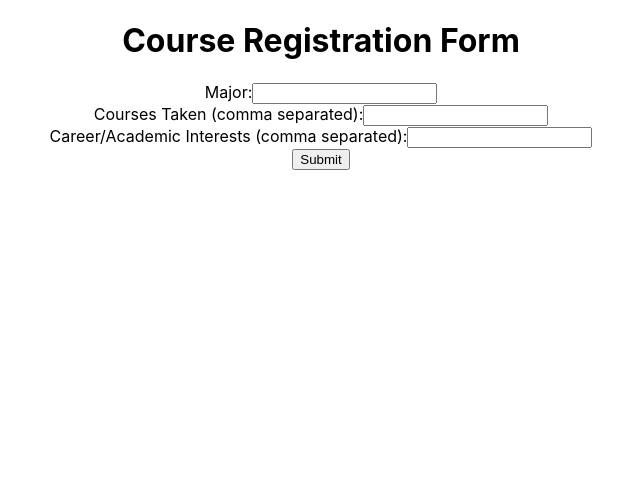
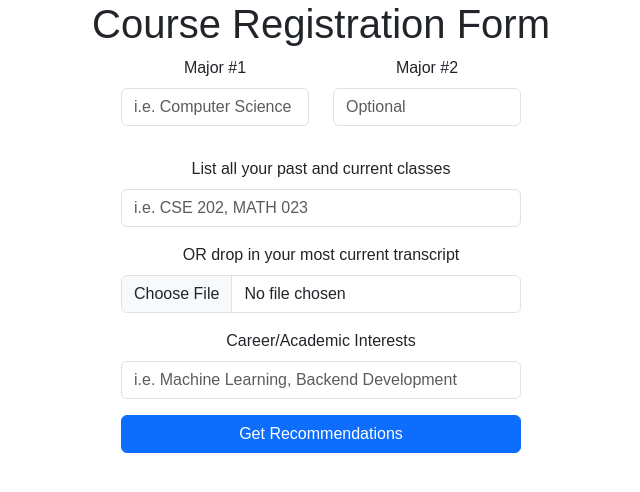
Before and after one commit to Azko327/classify, a React (Create React App) app in the folder my-app/: page / in a window 1280 px wide. Shown: the top 492 px of the page, without its empty margins (319-959 px from the left). Built offline with nearby package versions, Linux system fonts and the light colour scheme.

Commit message:
reg form layout

```diff
--- a/my-app/package.json
+++ b/my-app/package.json
@@ -9,9 +9,11 @@
     "@testing-library/user-event": "^13.5.0",
     "aws-sdk": "^2.1691.0",
     "axios": "^1.7.7",
+    "bootstrap": "^5.3.3",
     "dotenv": "^16.4.5",
     "firebase": "^10.14.1",
     "react": "^18.3.1",
+    "react-bootstrap": "^2.10.5",
     "react-dom": "^18.3.1",
     "react-scripts": "5.0.1",
     "web-vitals": "^2.1.4"
--- a/my-app/src/App.css
+++ b/my-app/src/App.css
@@ -1,38 +1,46 @@
 .App {
   text-align: center;
+  font-family: Arial, sans-serif;
 }
 
-.App-logo {
-  height: 40vmin;
-  pointer-events: none;
+.navbar {
+  display: flex;
+  justify-content: space-between;
+  padding: 10px;
+  background-color: #f1f1f1;
 }
 
-@media (prefers-reduced-motion: no-preference) {
-  .App-logo {
-    animation: App-logo-spin infinite 20s linear;
-  }
+.navbar-logo img {
+  width: 100px;
 }
 
-.App-header {
-  background-color: #282c34;
-  min-height: 100vh;
+.logout-button {
+  background-color: #ff6b6b;
+  color: white;
+  border: none;
+  padding: 10px 20px;
+  cursor: pointer;
+}
+
+.form-container {
+  margin: 20px;
+}
+
+form {
   display: flex;
   flex-direction: column;
-  align-items: center;
-  justify-content: center;
-  font-size: calc(10px + 2vmin);
-  color: white;
+  width: 400px;
+  margin: 0 auto;
 }
 
-.App-link {
-  color: #61dafb;
+form div {
+  margin-bottom: 15px;
 }
 
-@keyframes App-logo-spin {
-  from {
-    transform: rotate(0deg);
-  }
-  to {
-    transform: rotate(360deg);
-  }
+button {
+  background-color: #4CAF50;
+  color: white;
+  padding: 10px 20px;
+  border: none;
+  cursor: pointer;
 }
--- a/my-app/src/App.js
+++ b/my-app/src/App.js
@@ -1,5 +1,6 @@
 // src/App.js
 import React from 'react';
+import 'bootstrap/dist/css/bootstrap.min.css';
 import './App.css';
 import UserForm from './UserForm'; // Import the form
 
--- a/my-app/src/UserForm.js
+++ b/my-app/src/UserForm.js
@@ -1,4 +1,5 @@
 import React, { useState } from 'react';
+import { Form, Button, Row, Col } from 'react-bootstrap';
 import { db } from './firebaseConfig'; // Import Firestore config
 import { doc, setDoc } from 'firebase/firestore'; // Firestore functions
 
@@ -33,39 +34,60 @@ const UserForm = () => {
   };
 
   return (
-    <form onSubmit={handleSubmit}>
-      <div>
-        <label>Major:</label>
-        <input
-          type="text"
-          value={major}
-          onChange={(e) => setMajor(e.target.value)}
-          required
-        />
-      </div>
+    <Form onSubmit={handleSubmit}>
+      <Row className="mb-3">
+        <Form.Group as={Col}>
+          <Form.Label>Major #1</Form.Label>
+          <Form.Control
+            type="text"
+            value={major}
+            onChange={(e) => setMajor(e.target.value)}
+            required
+            placeholder="i.e. Computer Science"
+          />
+        </Form.Group>
 
-      <div>
-        <label>Courses Taken (comma separated):</label>
-        <input
+        <Form.Group as={Col}>
+          <Form.Label>Major #2</Form.Label>
+          <Form.Control
+            type="text"
+            placeholder="Optional"
+          />
+        </Form.Group>
+      </Row>
+
+      <Form.Group className="mb-3">
+        <Form.Label>List all your past and current classes</Form.Label>
+        <Form.Control
           type="text"
           value={coursesTaken}
           onChange={(e) => setCoursesTaken(e.target.value)}
           required
+          placeholder="i.e. CSE 202, MATH 023"
         />
-      </div>
+      </Form.Group>
 
-      <div>
-        <label>Career/Academic Interests (comma separated):</label>
-        <input
+      <Form.Group className="mb-3">
+        <Form.Label>OR drop in your most current transcript</Form.Label>
+        <Form.Control type="file" />
+      </Form.Group>
+
+      <Form.Group className="mb-3">
+        <Form.Label>Career/Academic Interests</Form.Label>
+        <Form.Control
           type="text"
           value={academicInterests}
           onChange={(e) => setAcademicInterests(e.target.value)}
           required
+          placeholder="i.e. Machine Learning, Backend Development"
         />
-      </div>
+      </Form.Group>
 
-      <button type="submit">Submit</button>
-    </form>
+      <Button variant="primary" type="submit">
+        Get Recommendations
+      </Button>
+
+    </Form>
   );
 };
 
--- a/my-app/src/index.js
+++ b/my-app/src/index.js
@@ -1,5 +1,6 @@
 import React from 'react';
 import ReactDOM from 'react-dom';
+import 'bootstrap/dist/css/bootstrap.min.css';
 import './index.css';
 import App from './App';
 import reportWebVitals from './reportWebVitals'; // Ensure this line is correct
```
Also changed, not shown: my-app/src/LoginPage.js (added, +15 -0 lines), my-app/src/UserFormPage.js (added, +39 -0 lines), 1 other file (tests, documents, lock files or other folders).
